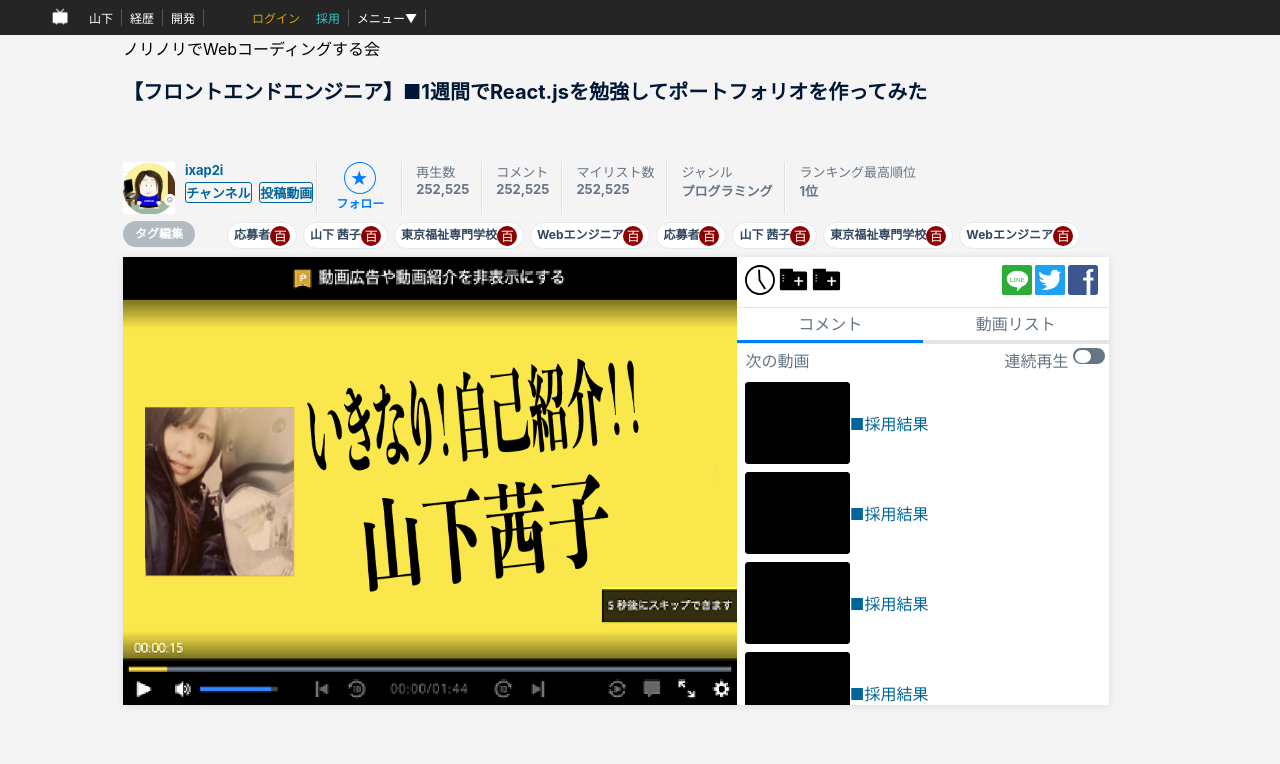
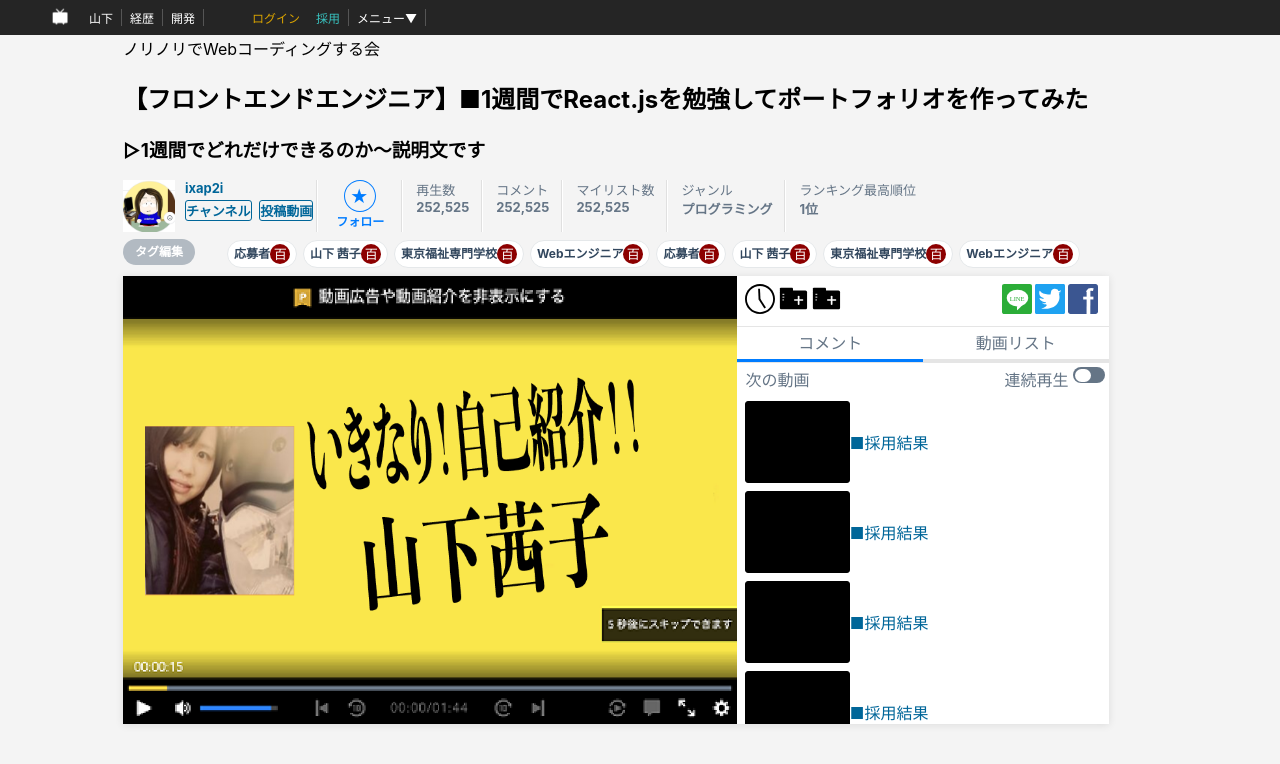
Before and after one commit to ixap2i/try-react-app, a React (Create React App) app in the folder try-react-app/: page / in a window 1280 px wide. Shown: the top 764 px of the page. Built offline with nearby package versions, Linux system fonts and the light colour scheme.

Commit message:
move tag css

```diff
--- a/try-react-app/src/App.css
+++ b/try-react-app/src/App.css
@@ -1,13 +1,3 @@
-h2 {
-  color: #001835;
-  font-size: 20px;
-}
-
-h3 {
-  color: #f4f4f4;
-  font-size: 16px;
-}
-
 .App {
   background-color: #F4F4F4;
   padding-bottom: 300px;
--- a/try-react-app/src/App.js
+++ b/try-react-app/src/App.js
@@ -1,6 +1,6 @@
 import React from 'react';
-import Main from './niconico/Main.js'
-import Header from './niconico/Header.js'
+import Main from './niconico/Main.js';
+import Header from './niconico/Header.js';
 import './App.css';
 
 function App() {
```
